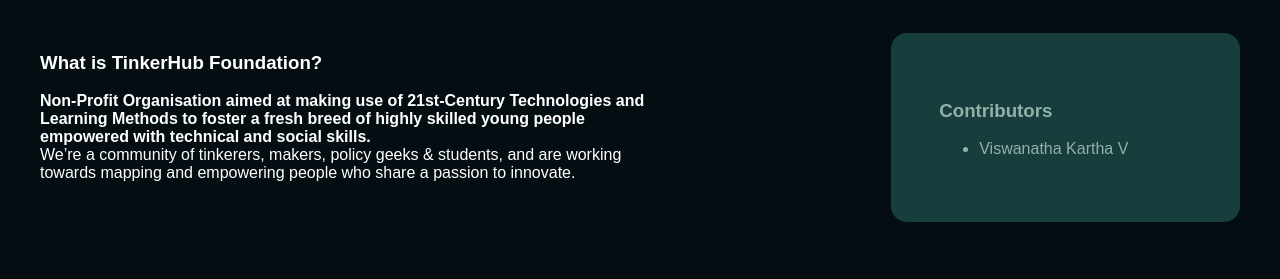
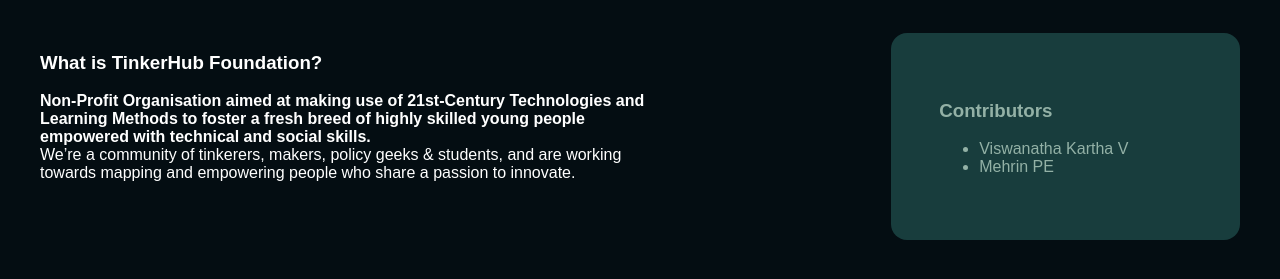
Before and after one commit to tinkerhubgecp/essentials-camp, a plain HTML site: page index.html in a window 1280 px wide. Shown: the part 79-358 px from the top of the page. Drawn offline with Linux system fonts and the light colour scheme; a web font is replaced by a local one.

Commit message:
Update index.html

```diff
--- a/index.html
+++ b/index.html
@@ -29,6 +29,8 @@
 
         <ul>
           <li>Viswanatha Kartha V</li>
+          <li>Mehrin PE</li>
+
         </ul>
       </article>
     </div>
```
